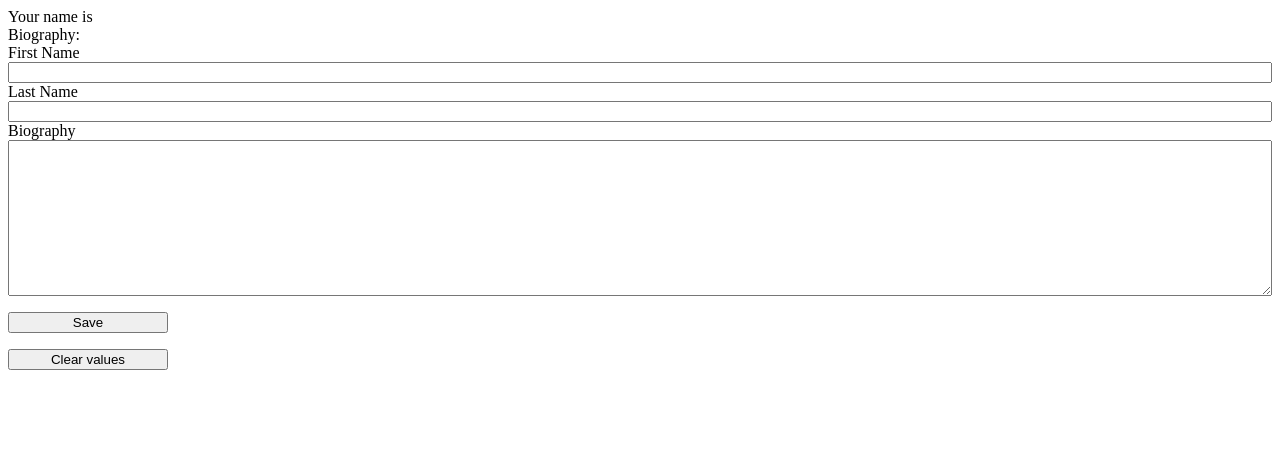
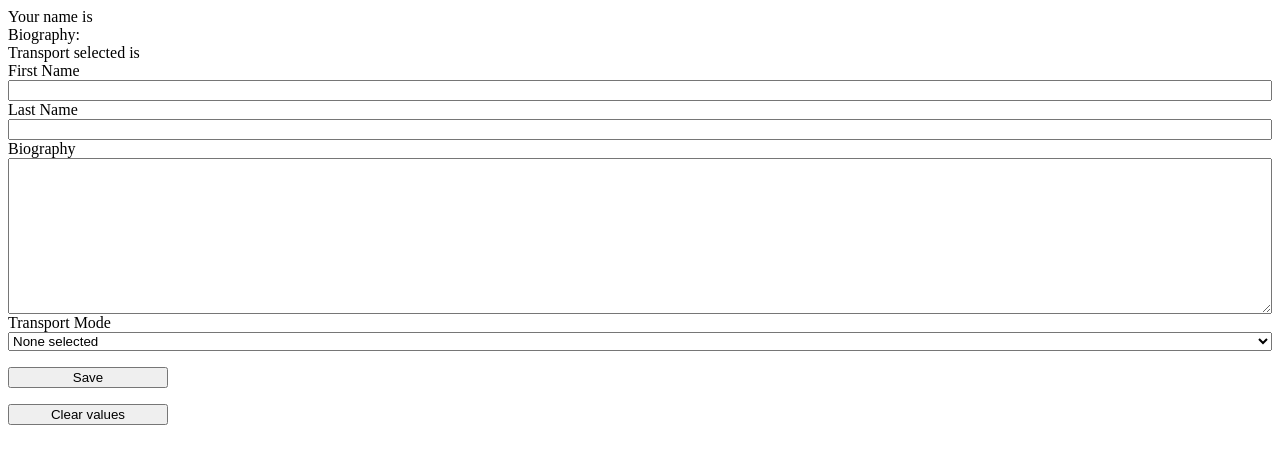
Before and after one commit to 2rohityadav/UltimateCourse-reactjs-basics, a React (Create React App) app: page / in a window 1280 px wide. Shown: the top 464 px of the page. Built offline with nearby package versions, Linux system fonts and the light colour scheme.

Commit message:
using a select

```diff
--- a/src/Form.js
+++ b/src/Form.js
@@ -3,7 +3,8 @@ import './form.scss';
 const initialState = {
         firstName: '',
         lastName: '',
-        biography: ''
+        biography: '',
+        transport: ''
     };
 
 const Form = () => {
@@ -25,12 +26,21 @@ const Form = () => {
         <form onSubmit={onSubmitHandler}>
             <span>Your name is {formState.firstName} {formState.lastName}</span>
             <div>Biography: {formState.biography}</div>
+            <div>Transport selected is {formState.transport}</div>
             <label htmlFor="firstName">First Name</label>
             <input required id="firstName" name='firstName' onChange={onChangeHandler} value={formState.firstName} />
             <label htmlFor="lastName">Last Name</label>
             <input required id="lastName" name='lastName' onChange={onChangeHandler} value={formState.lastName} />
             <label htmlFor="biography">Biography</label>
             <textarea required rows='10' id="biography" name='biography' onChange={onChangeHandler} value={formState.biography} />
+            <label htmlFor="transport">Transport Mode</label>
+            <select id="transport" name="transport" value={formState.transport} onChange={onChangeHandler}>
+                <option>None selected</option>
+                <option value="planes">Planes</option>
+                <option value="trains">Trains</option>
+                <option value="cars">Cars</option>
+                <option value="boats">Boats</option>
+            </select>
             <button type='submit'>Save</button>
             <button type="button" onClick={onClickHandler}>Clear values</button>
         </form>
```
